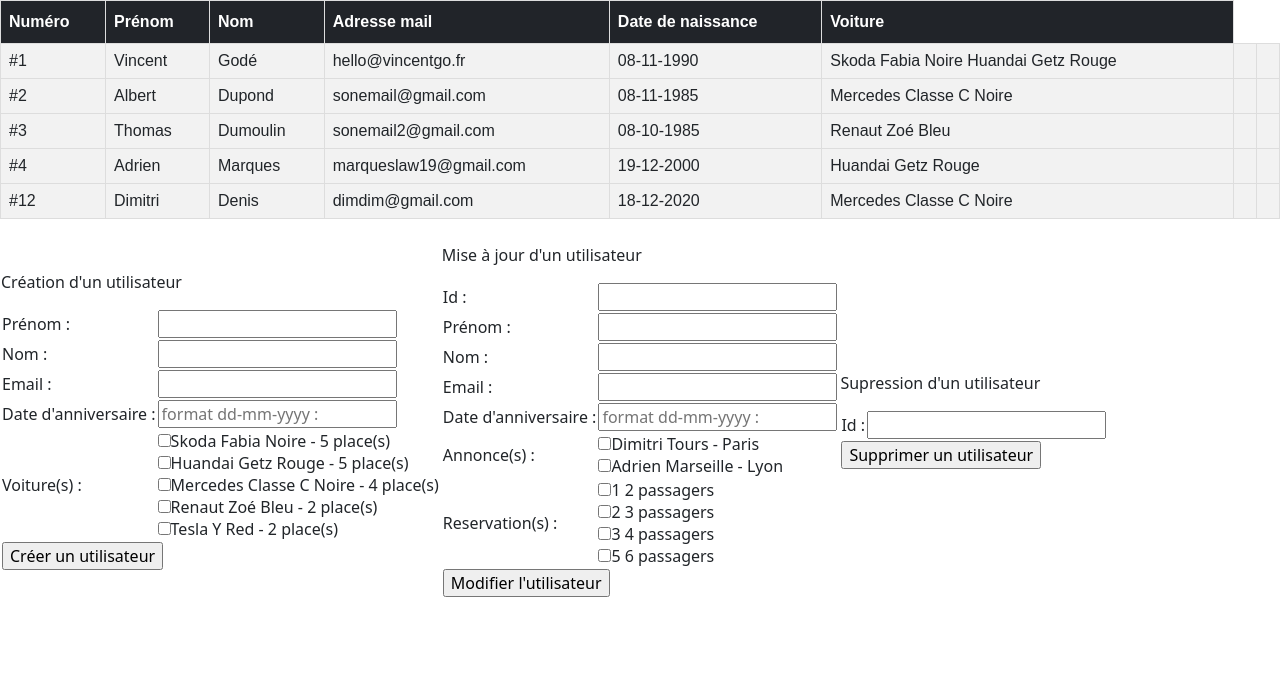
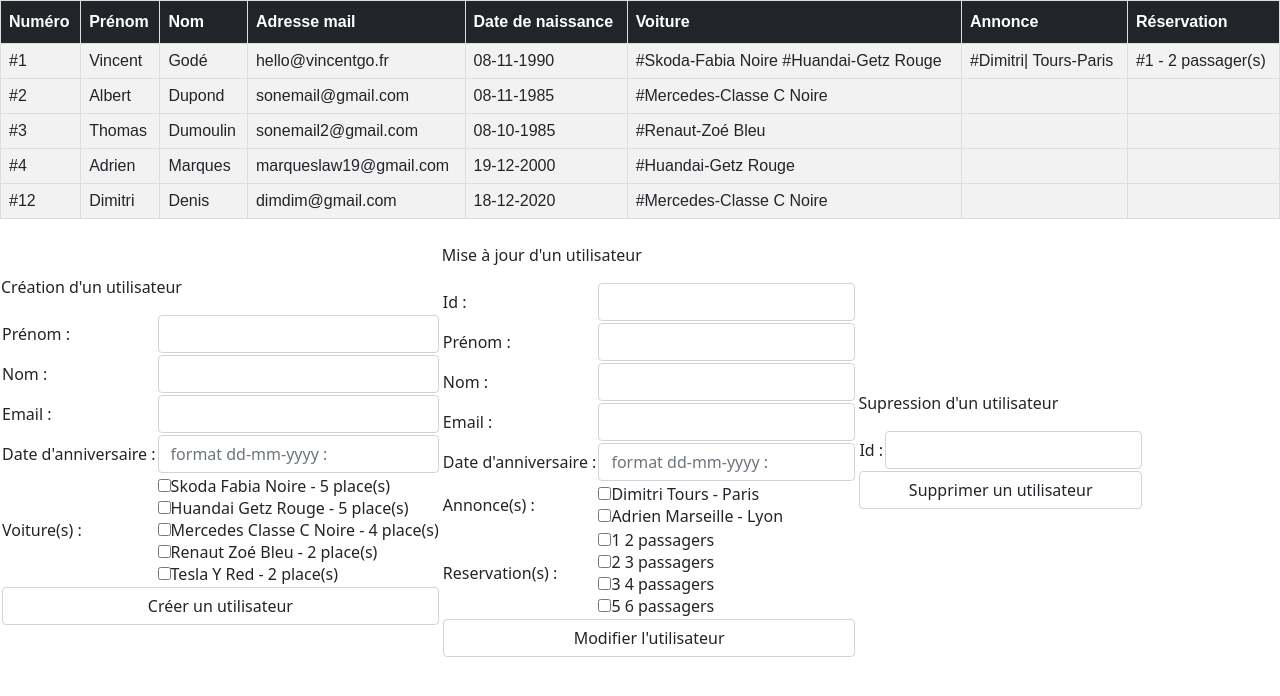
Before and after one commit to DimitriDenis/UE-3DW15-2021-2022-carpooling, a PHP site: page /users_crud.php in a window 1280 px wide. Shown: the part 61-757 px from the top of the page. Run offline with PHP 8.4, Linux system fonts and the light colour scheme; data comes from the database, SQL or seed files in the repository; tables that the repository leaves empty hold one stand-in row (values such as "Sample post").

Commit message:
Main : Correction coquilles

```diff
--- a/class/Controllers/UsersController.php
+++ b/class/Controllers/UsersController.php
@@ -59,6 +59,8 @@ class UsersController
         '<th>Adresse mail</th>' .
         '<th>Date de naissance</th>' .
         '<th>Voiture</th>' .
+        '<th>Annonce</th>' .
+        '<th>Réservation</th>' .
         '</tr>';
 
         // Get all users :
@@ -72,13 +74,19 @@ class UsersController
             $resHtml = '';
             if (!empty($user->getCars())) {
                 foreach ($user->getCars() as $car) {
-                    $carsHtml .= $car->getBrand() . ' ' . $car->getModel() . ' ' . $car->getColor() . ' ';
+                    $carsHtml .= '#'.$car->getBrand() . '-' . $car->getModel() . ' ' . $car->getColor() . ' ';
                 }
             }
 
             if (!empty($user->getAns())) {
                 foreach ($user->getAns() as $an) {
-                    $ansHtml .= $an->getTitle() . ' ' . $an->getDeparture() . ' ' . $an->getDestination() . ' ';
+                    $ansHtml .= '#'.$an->getTitle() . '| ' . $an->getDeparture() . '-' . $an->getDestination() . ' ';
+                }
+            }
+
+            if (!empty($user->getReservations())) {
+                foreach ($user->getReservations() as $reservation) {
+                    $resHtml .= "#".$reservation->getId() . ' - ' . $reservation->getNbrPassengers(). ' passager(s) ';
                 }
             }
 
@@ -129,6 +137,11 @@ class UsersController
                     $isOk = $usersService->setUserReservation($userId, $reservationId);
                 }
             }
+            if (!empty($_POST['ans'])) {
+                foreach ($_POST['ans'] as $anId) {
+                    $isOk = $usersService->setUserAn($userId, $anId);
+                }
+            }
             if ($isOk) {
                 $html = 'Utilisateur mis à jour avec succès.';
             } else {
--- a/class/Services/DataBaseService.php
+++ b/class/Services/DataBaseService.php
@@ -523,9 +523,9 @@ class DataBaseService
 
         $data = [
             'userId' => $userId,
-            'announceId' => $anId,
+            'anId' => $anId,
         ];
-        $sql = 'INSERT INTO users_announcements (user_id, announce_id) VALUES (:userId, :announceId)';
+        $sql = 'INSERT INTO users_announcements (user_id, announce_id) VALUES (:userId, :anId)';
         $query = $this->connection->prepare($sql);
         $isOk = $query->execute($data);
 
@@ -543,10 +543,10 @@ class DataBaseService
             'userId' => $userId,
         ];
         $sql = '
-            SELECT r.*
-            FROM reservations as r
-            LEFT JOIN users_announcements as ar ON ar.announce_id = r.id
-            WHERE ar.user_id = :userId';
+            SELECT a.*
+            FROM announcements as a
+            LEFT JOIN users_announcements as ua ON ua.announce_id = a.id
+            WHERE ua.user_id = :userId';
         $query = $this->connection->prepare($sql);
         $query->execute($data);
         $results = $query->fetchAll(PDO::FETCH_ASSOC);
--- a/class/Services/UsersService.php
+++ b/class/Services/UsersService.php
@@ -54,6 +54,12 @@ class UsersService
                 // Get cars of this user :
                 $cars = $this->getUserCars($userDTO['id']);
                 $user->setCars($cars);
+
+                $ans = $this->getUserAns($userDTO['id']);
+                $user->setAns($ans);
+
+                $reservations = $this->getUserReservations($userDTO['id']);
+                $user->setReservations($reservations);
 
                 $users[] = $user;
             }
@@ -140,12 +146,15 @@ class UsersService
         $usersAnsDTO = $dataBaseService->getUserAns($userId);
         if (!empty($usersAnsDTO)) {
             foreach ($usersAnsDTO as $userAnDTO) {
-                $an = new Car();
+                $an = new An();
                 $an->setId($userAnDTO['id']);
-                $an->setBrand($userAnDTO['brand']);
-                $an->setModel($userAnDTO['model']);
-                $an->setColor($userAnDTO['color']);
-                $an->setNbrSlots($userAnDTO['nbrSlots']);
+                $an->setTitle($userAnDTO['title']);
+                $an->setDeparture($userAnDTO['departure']);
+                $an->setDestination($userAnDTO['destination']);
+                $date = new DateTime($userAnDTO['datea']);
+                if ($date !== false) {
+                    $an->setDate($date);
+                }
                 $userAns[] = $an;
             }
         }
@@ -179,12 +188,9 @@ class UsersService
         $usersReservationsDTO = $dataBaseService->getUserReservations($userId);
         if (!empty($usersReservationsDTO)) {
             foreach ($usersReservationsDTO as $userReservationDTO) {
-                $reservation = new Car();
+                $reservation = new Reservation();
                 $reservation->setId($userReservationDTO['id']);
-                $reservation->setBrand($userReservationDTO['brand']);
-                $reservation->setModel($userReservationDTO['model']);
-                $reservation->setColor($userReservationDTO['color']);
-                $reservation->setNbrSlots($userReservationDTO['nbrSlots']);
+                $reservation->setNbrPassengers($userReservationDTO['nbrPassengers']);
                 $userReservations[] = $reservation;
             }
         }
--- a/users_crud.php
+++ b/users_crud.php
@@ -35,7 +35,7 @@ echo $controller->getUsers();
                             <label for="firstname">Prénom :</label>
                         </td>
                         <td>
-                            <input type="text" name="firstname">
+                            <input type="text" class="form-control" name="firstname">
                         </td>
                     </tr>
 
@@ -44,7 +44,7 @@ echo $controller->getUsers();
                             <label for="lastname">Nom :</label>
                         </td>
                         <td>
-                            <input type="text" name="lastname">
+                            <input type="text" class="form-control" name="lastname">
                         </td>
                     </tr>
 
@@ -53,7 +53,7 @@ echo $controller->getUsers();
                             <label for="email">Email :</label>
                         </td>
                         <td>
-                            <input type="text" name="email">
+                            <input type="text" class="form-control" name="email">
                         </td>
                     </tr>
 
@@ -62,7 +62,7 @@ echo $controller->getUsers();
                             <label for="birthday">Date d'anniversaire :</label>
                         </td>
                         <td>
-                            <input type="text" name="birthday" placeholder="format dd-mm-yyyy :">
+                            <input type="text" class="form-control" name="birthday" placeholder="format dd-mm-yyyy :">
                         </td>
                     </tr>
 
@@ -81,7 +81,7 @@ echo $controller->getUsers();
 
                     <tr>
                         <td colspan="2">
-                            <input type="submit" value="Créer un utilisateur">
+                            <input type="submit" class="form-control" value="Créer un utilisateur">
                         </td>
                     </tr>
                 </table>
@@ -97,7 +97,7 @@ echo $controller->getUsers();
                             <label for="id">Id :</label>
                         </td>
                         <td>
-                            <input type="text" name="id">
+                            <input type="text" class="form-control" name="id">
                         </td>
                     </tr>
 
@@ -106,7 +106,7 @@ echo $controller->getUsers();
                             <label for="firstname">Prénom :</label>
                         </td>
                         <td>
-                            <input type="text" name="firstname">
+                            <input type="text" class="form-control" name="firstname">
                         </td>
                     </tr>
 
@@ -115,7 +115,7 @@ echo $controller->getUsers();
                             <label for="lastname">Nom :</label>
                         </td>
                         <td>
-                            <input type="text" name="lastname">
+                            <input type="text" class="form-control" name="lastname">
                         </td>
                     </tr>
 
@@ -124,7 +124,7 @@ echo $controller->getUsers();
                             <label for="email">Email :</label>
                         </td>
                         <td>
-                            <input type="text" name="email">
+                            <input type="text" class="form-control" name="email">
                         </td>
                     </tr>
 
@@ -133,7 +133,7 @@ echo $controller->getUsers();
                             <label for="birthday">Date d'anniversaire :</label>
                         </td>
                         <td>
-                            <input type="text" name="birthday" placeholder="format dd-mm-yyyy :">
+                            <input type="text" class="form-control" name="birthday" placeholder="format dd-mm-yyyy :">
                         </td>
                     </tr>
 
@@ -165,7 +165,7 @@ echo $controller->getUsers();
 
                     <tr>
                         <td colspan="2">
-                            <input type="submit" value="Modifier l'utilisateur">
+                            <input type="submit" class="form-control" value="Modifier l'utilisateur">
                         </td>
                     </tr>
                 </table>
@@ -181,13 +181,13 @@ echo $controller->getUsers();
                             <label for="id">Id :</label>
                         </td>
                         <td>
-                            <input type="text" name="iddel">
+                            <input type="text" class="form-control" name="iddel">
                         </td>
                     </tr>
 
                     <tr>
                         <td colspan="2">
-                            <input type="submit" value="Supprimer un utilisateur">
+                            <input type="submit" class="form-control" value="Supprimer un utilisateur">
                         </td>
                     </tr>
                 </table>
```
